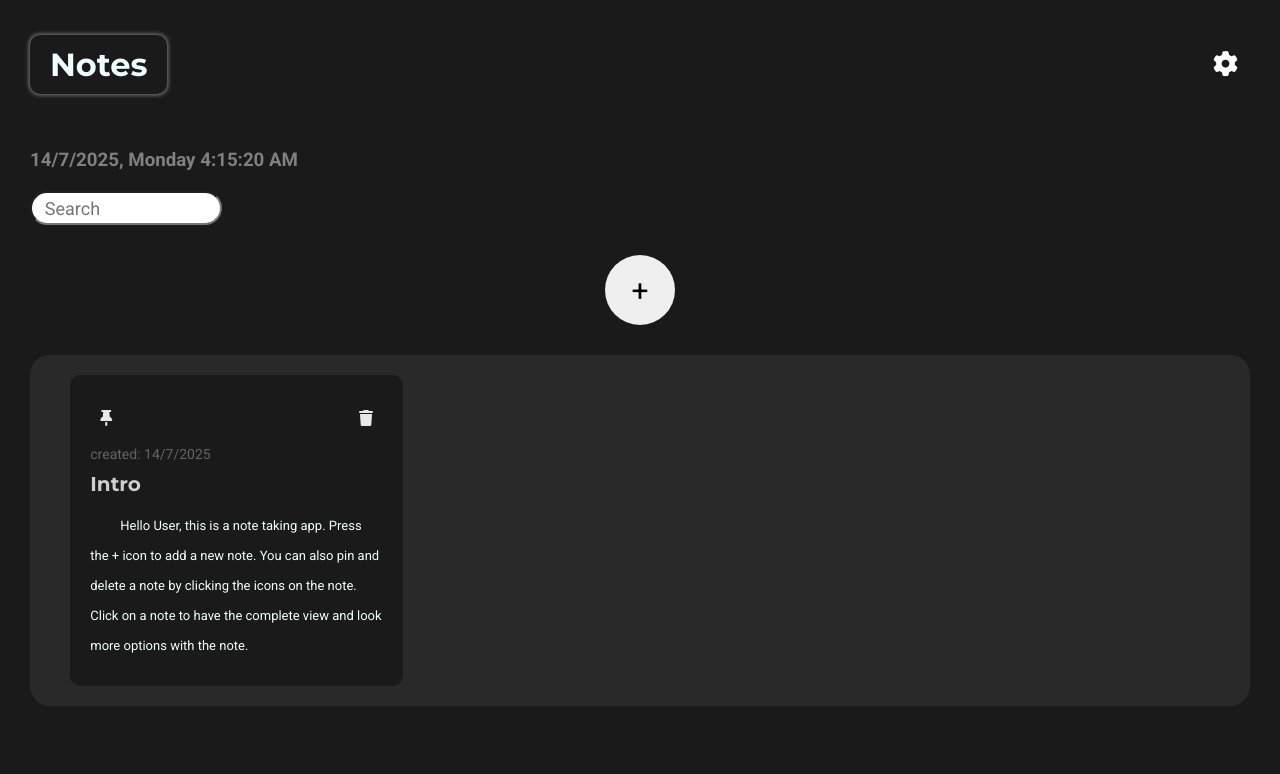
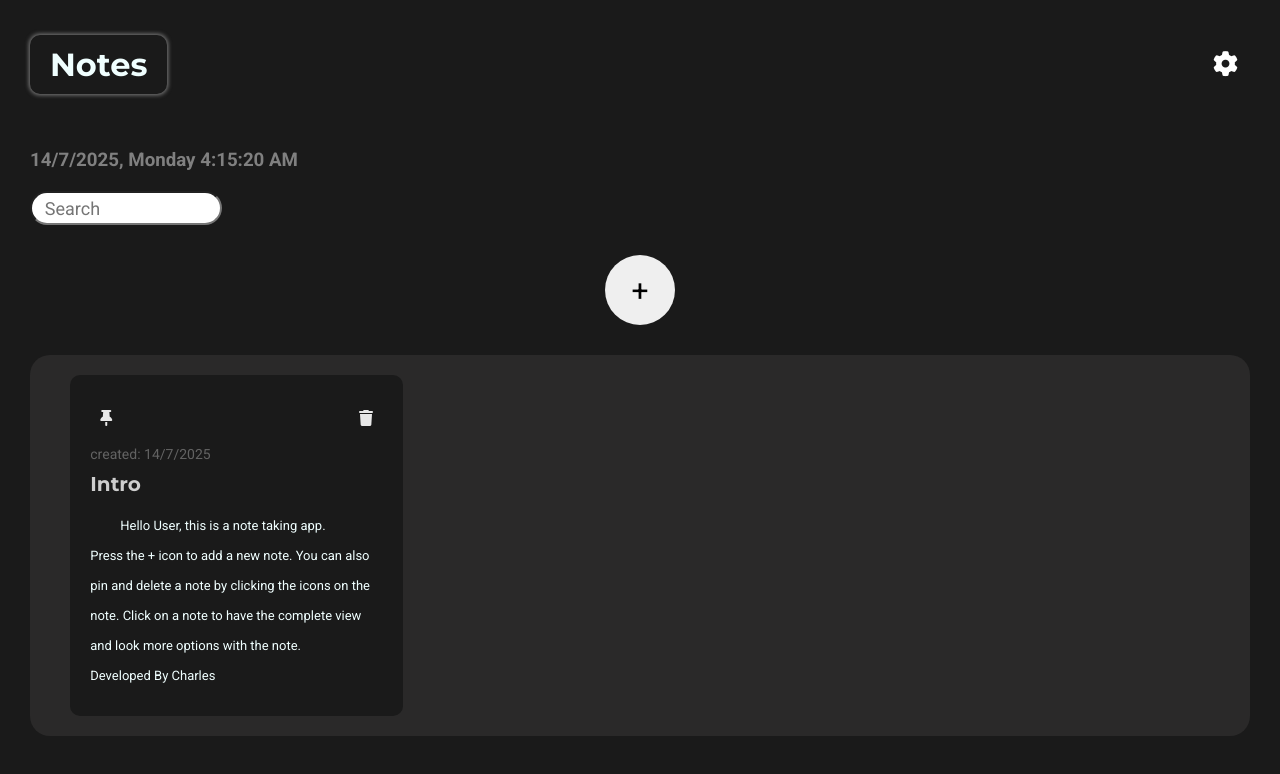
Before and after one commit to Charles7458/Note-App, a React (Vite) app: page / in a window 1280 px wide. Shown: the top 774 px of the page. Built offline with nearby package versions, Linux system fonts and the light colour scheme.

Commit message:
changed the content of intro note

```diff
--- a/index.html
+++ b/index.html
@@ -4,6 +4,7 @@
     <meta charset="UTF-8" />
     <link rel="icon" type="image/svg+xml" href="/vite.svg" />
     <meta name="viewport" content="width=device-width, initial-scale=1.0" />
+    <!-- Developed by Charles -->
     <title>Notes App</title>
     <style>
     * {
--- a/src/NoteApp.jsx
+++ b/src/NoteApp.jsx
@@ -86,8 +86,9 @@ function NoteApp() {
             id: 0,
             createdOn: {date:now.getDate(), month: now.getMonth()+1, year: now.getFullYear(), datetime: `${now.toUTCString().substring(0,17)} | ${now.toLocaleTimeString()}`},
             title:"Intro",
-            content: "Hello User, this is a note taking app. "+
-            "Press the + icon to add a new note. You can also pin and delete a note by clicking the icons on the note. Click on a note to have the complete view and look more options with the note.",
+            content: "Hello User, this is a note taking app.\n"+
+            "Press the + icon to add a new note. You can also pin and delete a note by clicking the icons on the note. Click on a note to have the complete view and look more options with the note."+
+            "\nDeveloped By Charles",
             pinned: false
         }
     ]
```
Also changed, not shown: 1 other file (tests, documents, lock files or other folders).
